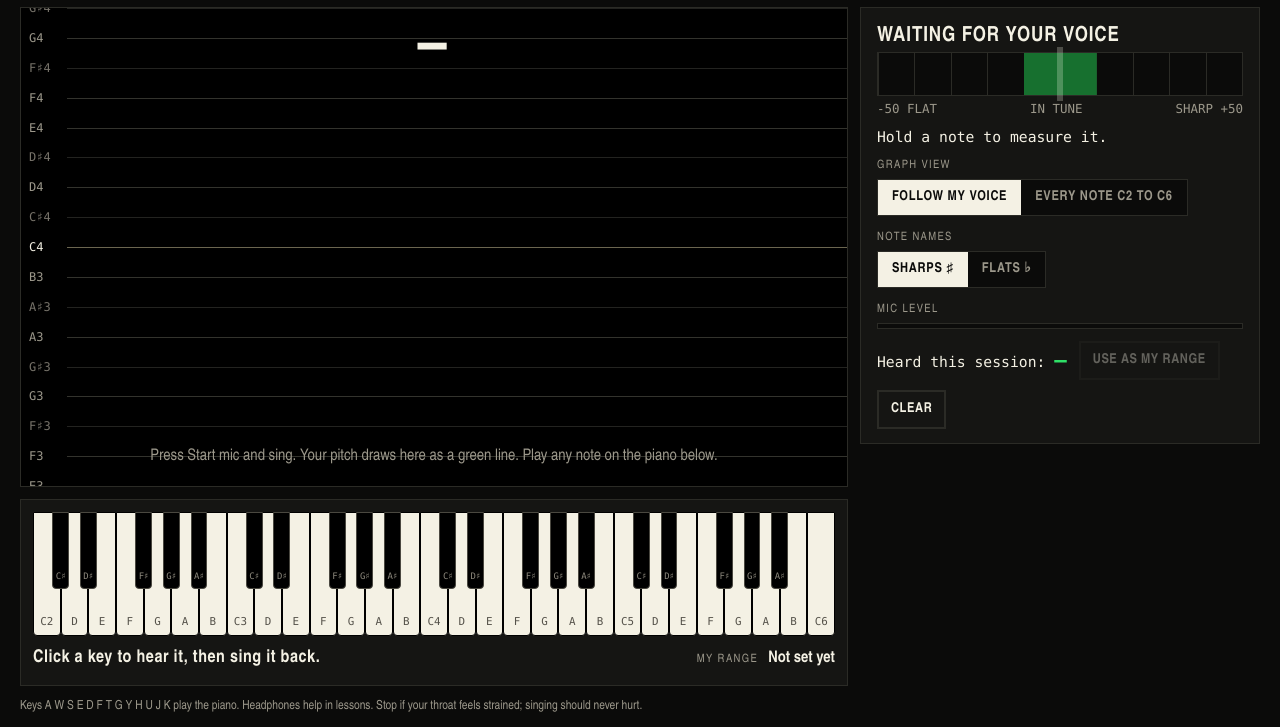
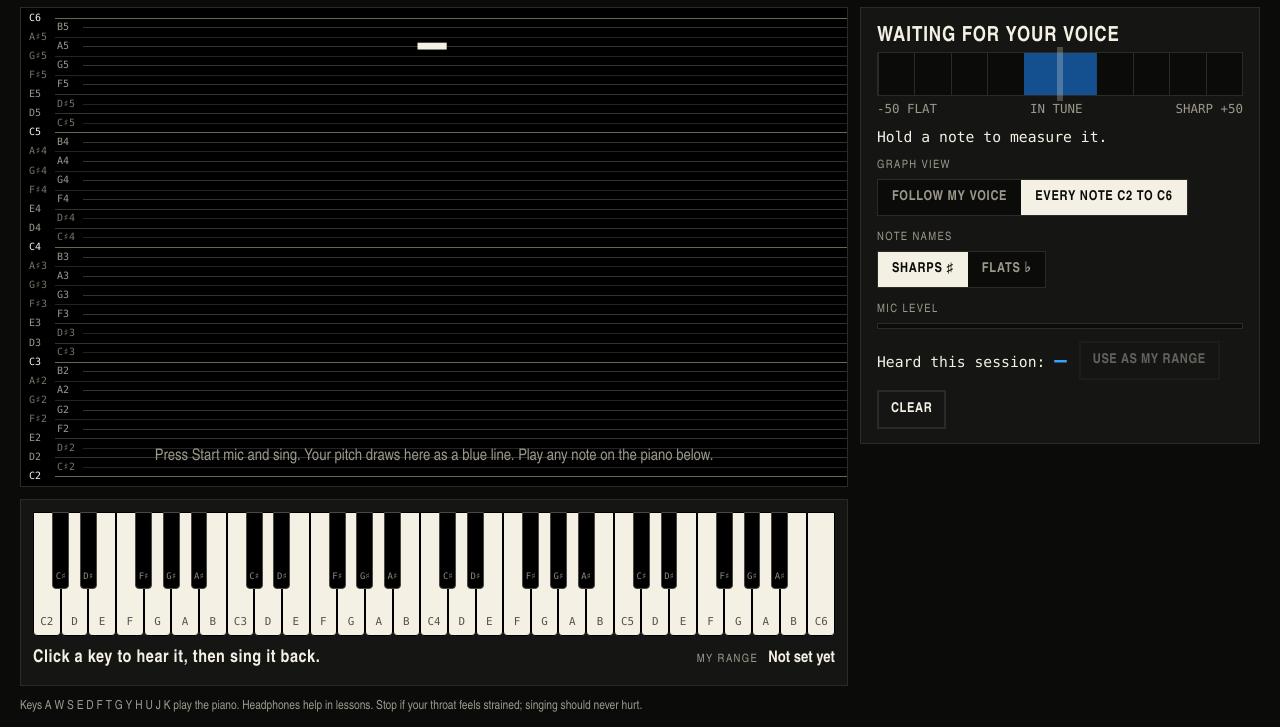
Before and after one commit to nerojaxstartup/vocal-pitch-detector, a plain HTML site: page index.html in a window 1280 px wide. Shown: the part 73-800 px from the top of the page. Drawn offline with Linux system fonts and the light colour scheme.

Commit message:
Show every note on the graph, change accent from green to blue

```diff
--- a/index.html
+++ b/index.html
@@ -7,14 +7,14 @@
 <style>
 /* Layout: one black instrument panel. Hazard-stripe header, three mode tabs, then a tall live pitch graph
    with the current note floating at the top. The panel under the graph changes with the mode
-   (live tuning meter / range finder / singing lessons). Green is the only colour. */
+   (live tuning meter / range finder / singing lessons). Blue is the only colour. */
 :root {
   color-scheme: dark;
   --black: #0b0b0a;
   --panel: #151513;
   --line: #2b2b26;
-  --accent: #2fe067;
-  --accent-dim: #17702f;
+  --accent: #3aa0ff;
+  --accent-dim: #14508f;
   --text: #f4f1e4;
   --muted: #9c988b;
   --display: Bahnschrift, "DIN Alternate", "Arial Narrow", "Segoe UI", system-ui, sans-serif;
@@ -200,7 +200,7 @@ footer { color: var(--muted); font-size: 0.85rem; }
   <section class="panel graph" id="graph">
     <canvas id="cv" aria-label="Your pitch over the last ten seconds, drawn against the notes of the scale. Click to hear a note."></canvas>
     <div class="now"><b id="note">–</b><div id="hz">&nbsp;</div></div>
-    <div class="hint" id="hint">Press Start mic and sing. Your pitch draws here as a green line. Play any note on the piano below.</div>
+    <div class="hint" id="hint">Press Start mic and sing. Your pitch draws here as a blue line. Play any note on the piano below.</div>
   </section>
 
   <section class="panel keys" id="keys" aria-label="Piano, C2 to C6">
@@ -225,8 +225,8 @@ footer { color: var(--muted); font-size: 0.85rem; }
       <div class="grow">
         <div class="cap">Graph view</div>
         <div class="seg" id="view">
-          <button type="button" data-view="follow" aria-pressed="true">Follow my voice</button>
-          <button type="button" data-view="full" aria-pressed="false">Every note C2 to C6</button>
+          <button type="button" data-view="follow" aria-pressed="false">Follow my voice</button>
+          <button type="button" data-view="full" aria-pressed="true">Every note C2 to C6</button>
         </div>
         <div class="cap" style="margin-top:14px">Note names</div>
         <div class="seg" id="names">
@@ -400,7 +400,7 @@ function voiceType(lo, hi) {
   var $ = function (id) { return document.getElementById(id); };
   var cv = $("cv"), g = cv.getContext("2d");
   var audio = null, analyser = null, source = null, stream = null, buf = null, running = false, raf = 0;
-  var a4 = 440, mode = "monitor", view = "follow", recent = [], hist = [], lastHeard = 0, lastFrame = 0, center = 60, shownCents = 0;
+  var a4 = 440, mode = "monitor", view = "full", recent = [], hist = [], lastHeard = 0, lastFrame = 0, center = 60, shownCents = 0;
   var cur = null, stableNote = null, stableSince = 0, toneUntil = 0, heard = null, lastMid = 60, lastStep = 25;
   var sesLo = null, sesHi = null, userLo = null, userHi = null;
   var WINDOW_MS = 10000, LOW = 36, HIGH = 84, STEP_MS = 7000;
@@ -1001,31 +1001,34 @@ function voiceType(lo, hi) {
     if (cv.width !== Math.round(w * dpr) || cv.height !== Math.round(h * dpr)) { cv.width = Math.round(w * dpr); cv.height = Math.round(h * dpr); }
     g.setTransform(dpr, 0, 0, dpr, 0, 0);
     g.clearRect(0, 0, w, h);
-    var full = view === "full" && mode !== "train", pad = 46;
+    var full = view === "full" && mode !== "train";
     var fLo = userLo === null ? LOW : userLo - 1, fHi = userHi === null ? HIGH : userHi + 1;
     var span = full ? fHi - fLo + 2 : 16, mid = full ? (fLo + fHi) / 2 : center, step = h / span;
     lastMid = mid; lastStep = step;
+    /* Every note gets a line and a name. When rows are tight the names step across columns so none overlap. */
+    var cols = Math.max(1, Math.min(5, Math.ceil(11 / step))), pad = 18 + cols * 28;
     var yOf = function (m) { return h / 2 - (m - mid) * step; };
     g.font = (step >= 13 ? "12px" : "10px") + " Consolas, Menlo, monospace"; g.textBaseline = "middle"; g.textAlign = "left"; g.lineWidth = 1; g.setLineDash([]);
 
     if (mode === "train" && tr.state !== "idle" && $("t-show").checked) {
       var tol = curTol() / 100, tg = target();
       tr.seq.forEach(function (m) {
-        g.fillStyle = m === tg ? "rgba(47, 224, 103, 0.22)" : "rgba(47, 224, 103, 0.07)";
+        g.fillStyle = m === tg ? "rgba(58, 160, 255, 0.22)" : "rgba(58, 160, 255, 0.07)";
         g.fillRect(pad, yOf(m + tol), w - pad, 2 * tol * step);
       });
     }
     if (pin && tr.state === "idle") {
       var ptol = Math.max(Number($("t-tol").value) / 100, full ? 0.5 : 0);
-      g.fillStyle = "rgba(47, 224, 103, 0.22)";
+      g.fillStyle = "rgba(58, 160, 255, 0.22)";
       g.fillRect(pad, yOf(pin.m + ptol), w - pad, 2 * ptol * step);
     }
     for (var m = Math.ceil(mid - span / 2); m <= Math.floor(mid + span / 2); m++) {
       var k = ((m % 12) + 12) % 12, y = Math.round(yOf(m)) + 0.5;
-      if (SHARP[k] && step < 9) continue;
+      if (y < 6 || y > h - 6) continue;
+      var lx = 8 + (((m % cols) + cols) % cols) * 28;
       g.strokeStyle = k === 0 ? "#6b6650" : SHARP[k] ? "#232320" : "#33332d";
-      g.beginPath(); g.moveTo(pad, y); g.lineTo(w, y); g.stroke();
-      if (step >= 10.5 || k === 0 || k === 7) { g.fillStyle = k === 0 ? "#f4f1e4" : SHARP[k] ? "#77736a" : "#9c988b"; g.fillText(noteLabel(m), 8, y); }
+      g.beginPath(); g.moveTo(cols === 1 ? pad : lx + 26, y); g.lineTo(w, y); g.stroke();
+      g.fillStyle = k === 0 ? "#f4f1e4" : SHARP[k] ? "#77736a" : "#9c988b"; g.fillText(noteLabel(m), lx, y);
     }
     if (userLo !== null) {
       g.setLineDash([6, 6]); g.strokeStyle = "#9c988b"; g.fillStyle = "#9c988b"; g.textAlign = "right";
@@ -1042,7 +1045,7 @@ function voiceType(lo, hi) {
       g.strokeStyle = "#f4f1e4"; g.lineWidth = 2; g.beginPath(); g.moveTo(pad, hy); g.lineTo(w, hy); g.stroke();
       g.fillStyle = "#f4f1e4"; g.textAlign = "right"; g.fillText("playing " + noteLabel(heard.m), w - 8, hy - 10); g.textAlign = "left";
     }
-    g.strokeStyle = "#2fe067"; g.lineWidth = 2.5; g.lineJoin = "round"; g.lineCap = "round";
+    g.strokeStyle = "#3aa0ff"; g.lineWidth = 2.5; g.lineJoin = "round"; g.lineCap = "round";
     var prev = null, last = null;
     g.beginPath();
     for (var i = 0; i < hist.length; i++) {
@@ -1053,7 +1056,7 @@ function voiceType(lo, hi) {
       prev = pt; last = { x: x, y: yy2, t: pt.t };
     }
     g.stroke();
-    if (last && now - last.t < 120) { g.fillStyle = "#2fe067"; g.beginPath(); g.arc(last.x, last.y, 5, 0, Math.PI * 2); g.fill(); }
+    if (last && now - last.t < 120) { g.fillStyle = "#3aa0ff"; g.beginPath(); g.arc(last.x, last.y, 5, 0, Math.PI * 2); g.fill(); }
   }
 
   /* ---------- measuring the note being held ---------- */
```
